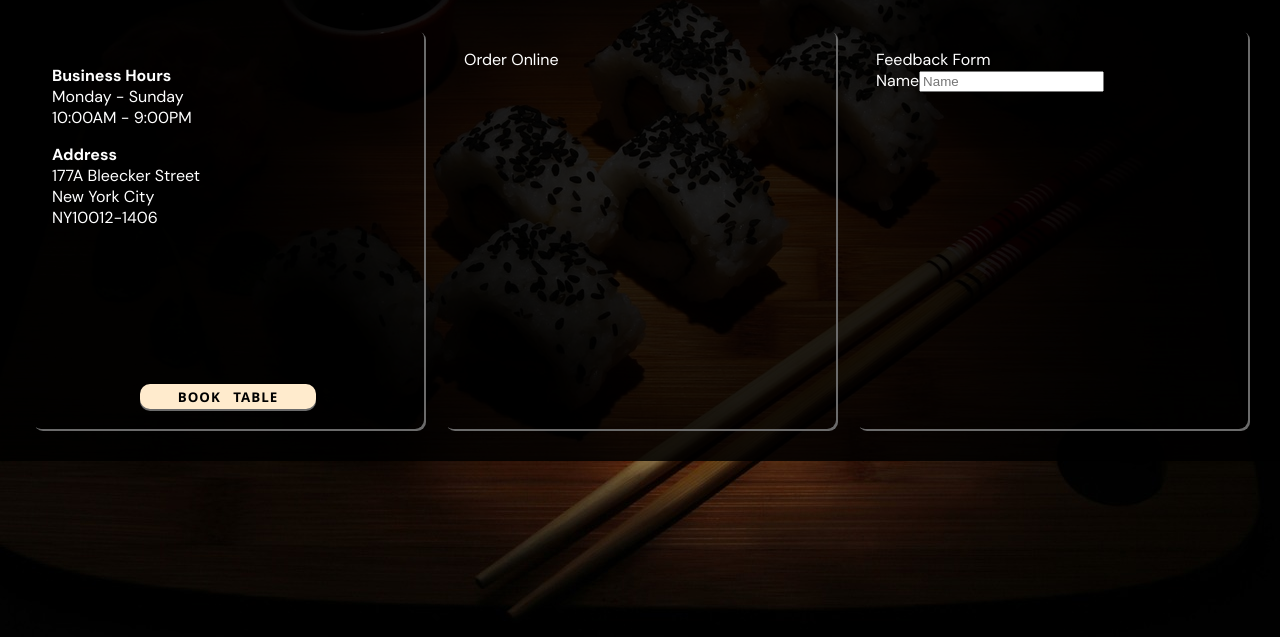
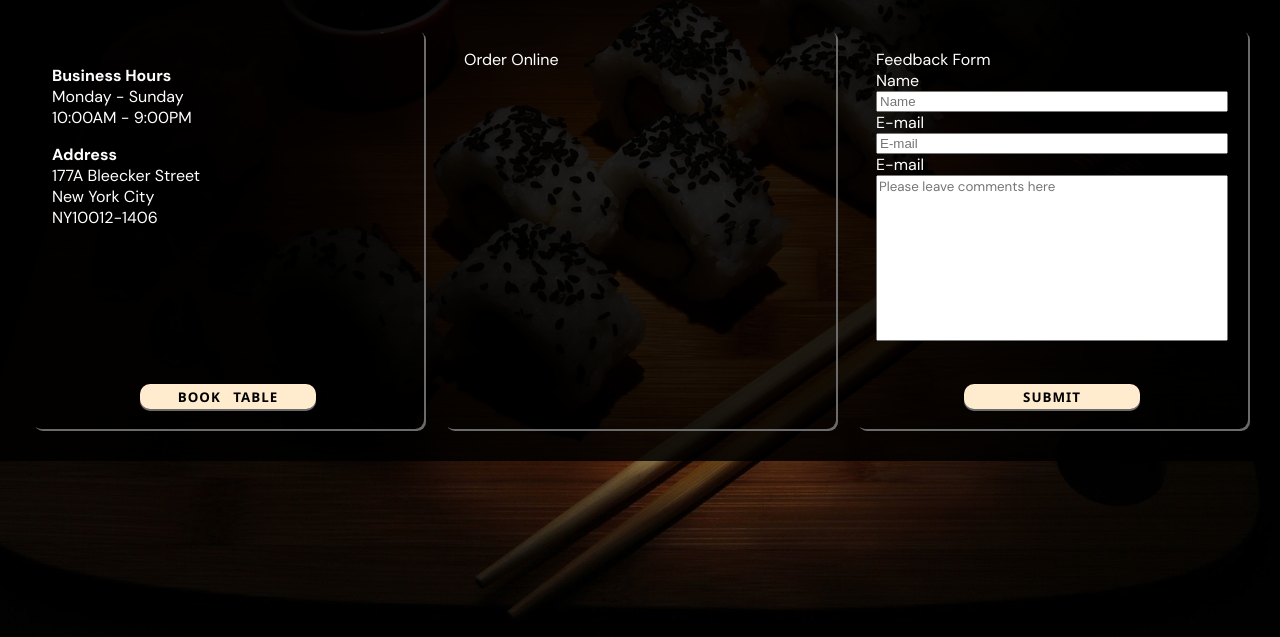
Before and after one commit to DR7262/restaurant-page, a website built with webpack: page dist/index.html in a window 1280 px wide. Shown: the part 163-800 px from the top of the page. Built offline with nearby package versions, Linux system fonts and the light colour scheme.

Commit message:
Filled out feedback form with e-mail, comment section + submit button

```diff
--- a/src/contact.js
+++ b/src/contact.js
@@ -28,6 +28,7 @@ box3.classList.add('contactBox');
 
 const feedback = createDOMElement('div', 'forms');
 feedback.textContent = "Feedback Form";
+
 const nameForm = createDOMElement('div', 'name', 'form');
 nameForm.textContent = "Name"
 const customerName = createDOMElement('input');
@@ -36,9 +37,31 @@ customerName.setAttribute('name', 'name');
 customerName.setAttribute('placeholder', 'Name');
 nameForm.appendChild(customerName);
 
+const emailForm = createDOMElement('div', 'email', 'form');
+emailForm.textContent = "E-mail"
+const customerEmail = createDOMElement('input');
+customerEmail.setAttribute('type', 'text');
+customerEmail.setAttribute('name', 'email');
+customerEmail.setAttribute('placeholder', 'E-mail');
+emailForm.appendChild(customerEmail);
+
+const commentForm = createDOMElement('div', 'email', 'form');
+commentForm.textContent = "E-mail"
+const customerComment = createDOMElement('textarea', 'comment');
+customerComment.setAttribute('type', 'text');
+customerComment.setAttribute('name', 'Comments');
+customerComment.setAttribute('placeholder', 'Please leave comments here');
+commentForm.appendChild(customerComment);
+
+const submitComment = createDOMElement("button", "submitComment");
+submitComment.textContent = "SUBMIT";
+
 feedback.appendChild(nameForm);
+feedback.appendChild(emailForm);
+feedback.appendChild(commentForm);
 
 box3.appendChild(feedback);
+box3.appendChild(submitComment);
 
 contactBoxes.appendChild(box1);
 contactBoxes.appendChild(box2);
--- a/src/style.css
+++ b/src/style.css
@@ -115,7 +115,8 @@ nav:hover {
     justify-content: space-between;
 }
 
-.bookTable {
+.bookTable,
+.submitComment {
     min-height: 25px;
     width: 50%;
     background-color: blanchedalmond;
@@ -131,8 +132,24 @@ nav:hover {
     align-self: center;
 }
 
-.bookTable:active {
+.bookTable:active,
+.submitComment:active {
     box-shadow: 0px 1px rgb(107, 107, 107);
     transform: translateY(2px);
     background-color: rgb(227, 209, 181);
 }
+
+.forms,
+.form {
+    display: flex;
+    flex-direction: column;
+}
+
+.comment {
+    min-height: 10rem;
+    display: block;
+    word-wrap: break-word;
+    word-break: break-all;
+    resize: none;
+    font-family: 'DMSans';
+}
```
Also changed, not shown: dist/main.js.
